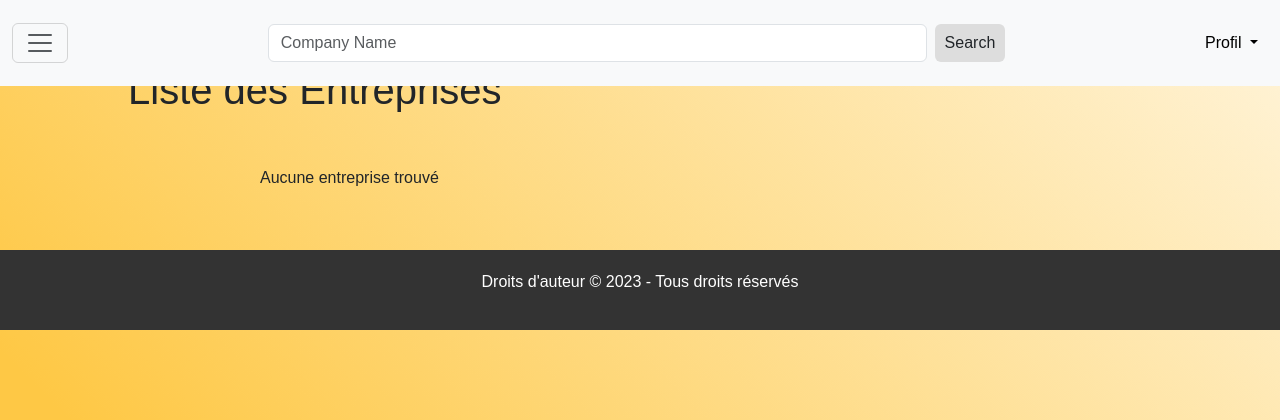
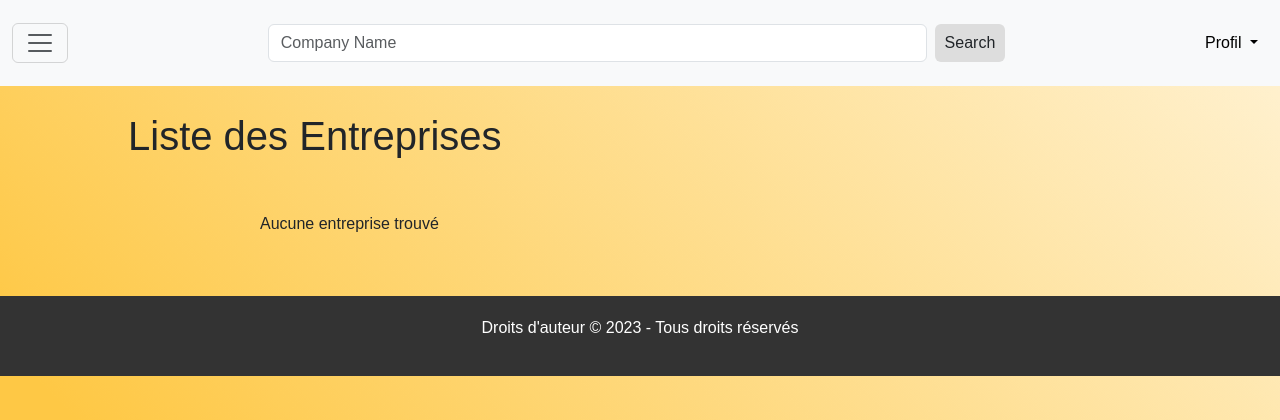
Before and after one commit to LaGardeuh/Projet_Web, a PHP site: page /Vue/Bienvenue.php in a window 1280 px wide. Shown: the top 420 px of the page. Run offline with PHP 8.4, Linux system fonts and the light colour scheme; the visitor is signed in with stand-in values (Sample User, id 1); data that the repository does not hold is empty.

Commit message:
Header qui ne met plus le bazar

```diff
--- a/CSS/header_style.css
+++ b/CSS/header_style.css
@@ -1,8 +1,8 @@
-  header {
+  /* header {
     background-color: #333 !important;
     color: rgb(0, 0, 0) !important;
     padding: 20px !important;
-  }
+  } */
 
   .user-profile {
     position: relative;
--- a/CSS/style.css
+++ b/CSS/style.css
@@ -12,12 +12,16 @@ body {
 
 header {
 	background-color: #333;
-	color: #fff;
-	padding: 20px;
+	color: #302a2a;
+	/* padding: 20px; */
 }
 
 header h1 {
 	margin: 0;
+}
+
+.btn-profil{
+	color: black;
 }
 
 nav ul {
--- a/Vue/header.php
+++ b/Vue/header.php
@@ -9,16 +9,17 @@ if (isset($_GET['s']) and !empty($_GET['s'])) {
 ?>
 
 <!DOCTYPE html>
+
 <head>
-<title>Page d'accueil</title>
-<link href="https://cdn.jsdelivr.net/npm/bootstrap@5.3.0-alpha1/dist/css/bootstrap.min.css" rel="stylesheet" integrity="sha384-GLhlTQ8iRABdZLl6O3oVMWSktQOp6b7In1Zl3/Jr59b6EGGoI1aFkw7cmDA6j6gD" crossorigin="anonymous">
-<link rel="stylesheet" type="text/css" href="../CSS/style.css">
-<link rel="stylesheet" type="text/css" href="../CSS/header_style.css">
-<script src="JS\header_script.js"></script>
+    <title>Page d'accueil</title>
+    <link href="https://cdn.jsdelivr.net/npm/bootstrap@5.3.0-alpha1/dist/css/bootstrap.min.css" rel="stylesheet" integrity="sha384-GLhlTQ8iRABdZLl6O3oVMWSktQOp6b7In1Zl3/Jr59b6EGGoI1aFkw7cmDA6j6gD" crossorigin="anonymous">
+    <link rel="stylesheet" type="text/css" href="../CSS/style.css">
+    <link rel="stylesheet" type="text/css" href="../CSS/header_style.css">
+    <script src="JS\header_script.js"></script>
 </head>
 <html>
 <header>
-    <nav class="navbar bg-body-tertiary fixed-top">
+    <nav class="navbar bg-body-tertiary">
         <div class="container-fluid">
             <button class="navbar-toggler" type="button" data-bs-toggle="offcanvas" data-bs-target="#offcanvasNavbar" aria-controls="offcanvasNavbar">
                 <span class="navbar-toggler-icon"></span>
@@ -41,11 +42,11 @@ if (isset($_GET['s']) and !empty($_GET['s'])) {
             </form>
             <div class="btn-group">
                 <li class="nav-item">
-                    <a class="nav-link dropdown-toggle " href="#" role="button" data-bs-toggle="dropdown" aria-expanded="false">
+                    <a class="nav-link dropdown-toggle btn-profil" href="#" role="button" data-bs-toggle="dropdown" aria-expanded="false">
                         Profil
                     </a>
-                    <!--                     <a class="dropdown-item" href="../Controler/Deconnexion.php">Déconnexion</a>
- -->
+                    <!-- <a class="dropdown-item" href="../Controler/Deconnexion.php">Déconnexion</a> -->
+
                     <ul class="dropdown-menu dropdown-menu-end">
                         <li>
                             <?php
```
